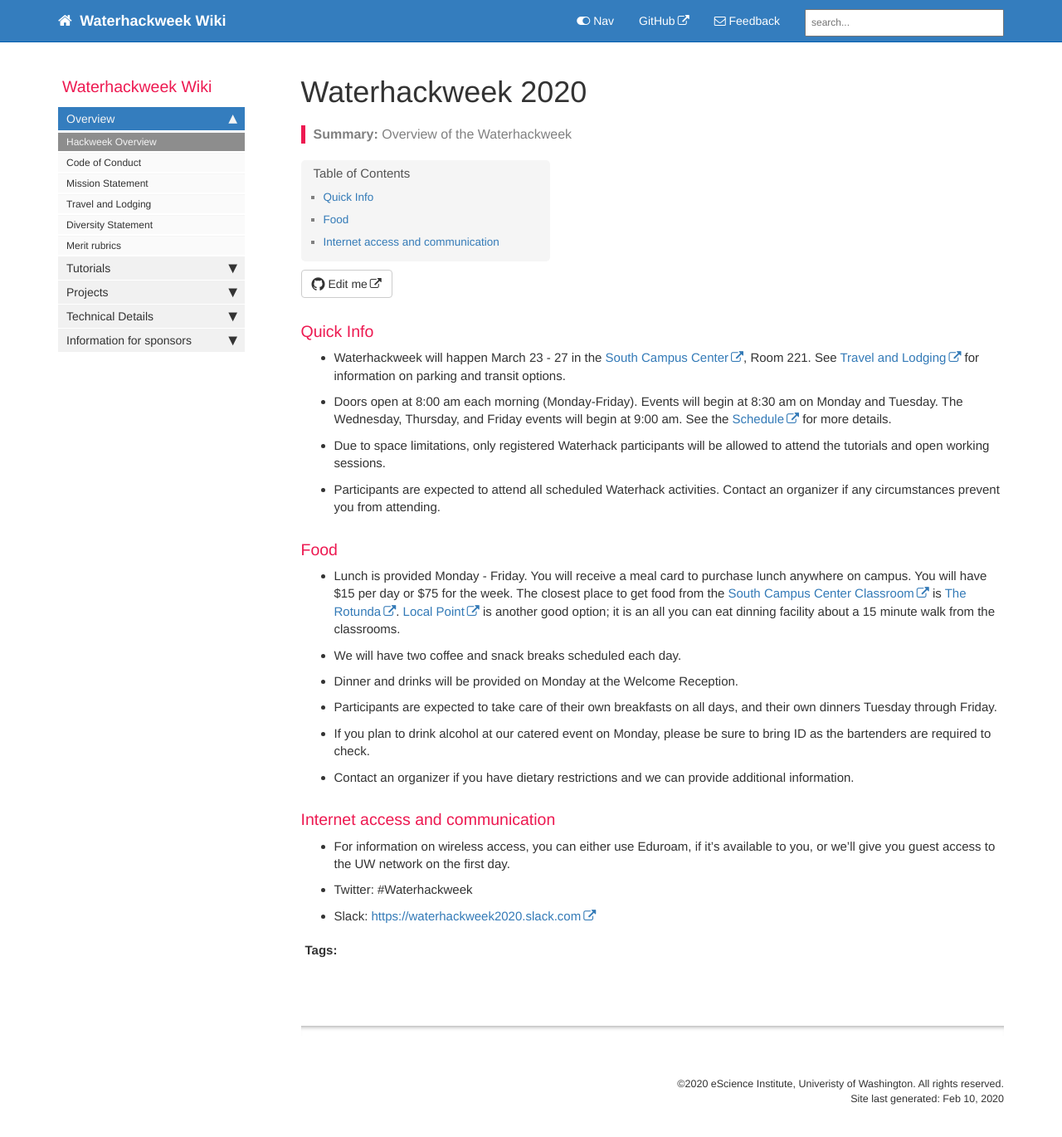
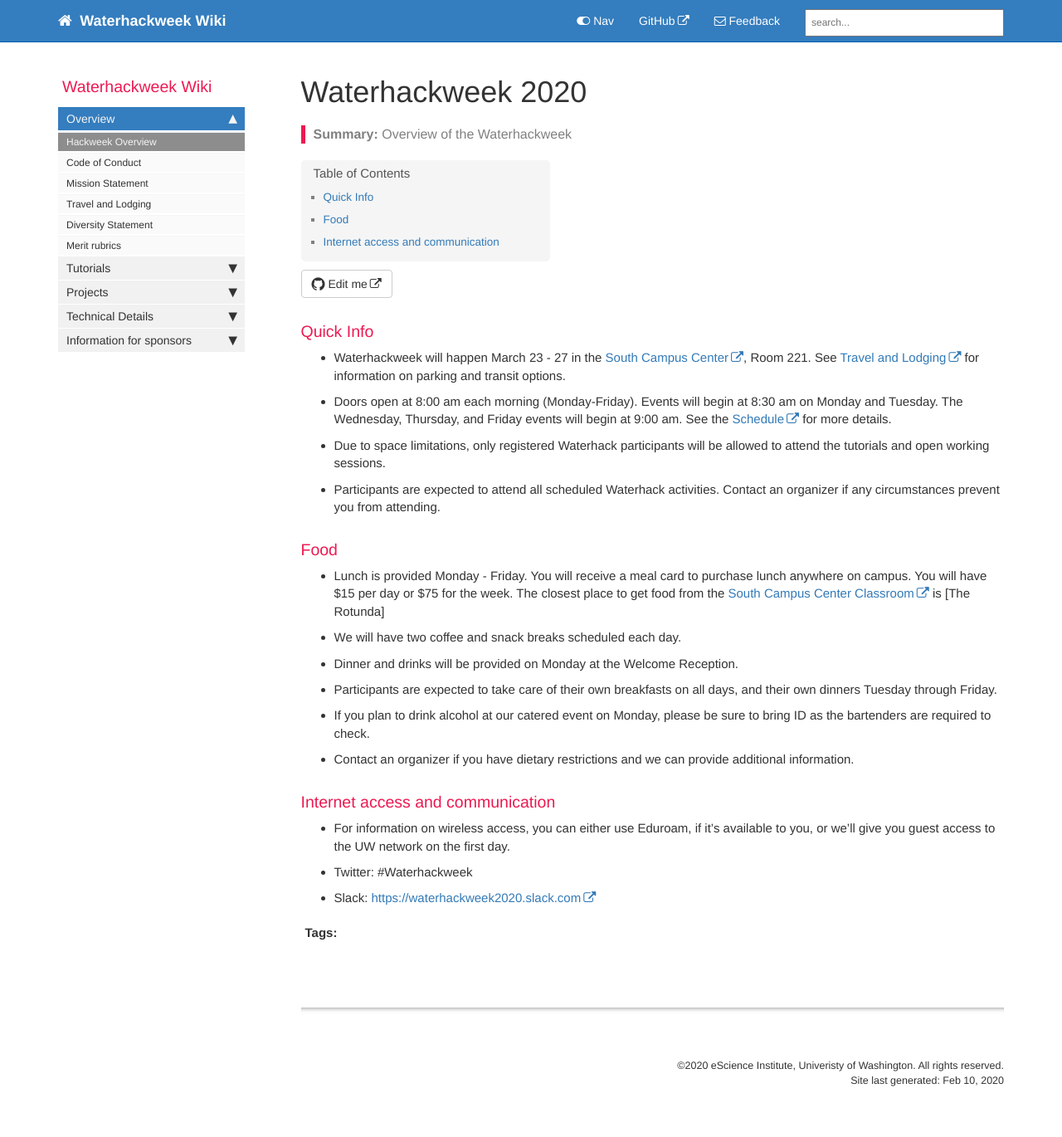
Before and after one commit to waterhackweek/wiki, a Jekyll site: the page built from index.md, in a window 1280 px wide and 1383 px high. Shown: the top 1370 px of the window at 83% size. Built offline with Jekyll 4.4.1, drawn with Linux system fonts in a browser that asks for light colours; nearby versions of some CDN libraries; comment, search, counter and statistics services are not loaded.

Commit message:
Update index.md

```diff
--- a/index.md
+++ b/index.md
@@ -13,7 +13,7 @@ summary: Overview of the Waterhackweek
 - Participants are expected to attend all scheduled Waterhack activities. Contact an organizer if any circumstances prevent you from attending.
 
 ### Food
-- Lunch is provided Monday - Friday. You will receive a meal card to purchase lunch anywhere on campus. You will have $15 per day or $75 for the week. The closest place to get food from the [South Campus Center Classroom](https://www.google.com/maps/place/UW+South+Campus+Center/@47.6495125,-122.3129862,17z/data=!3m1!4b1!4m5!3m4!1s0x549014ec0573d0fd:0x92c36f77d79c29d7!8m2!3d47.6495089!4d-122.3107975) is [The Rotunda](https://www.google.com/maps/place/The+Rotunda/@47.6511327,-122.3127829,17z/data=!3m1!4b1!4m5!3m4!1s0x549014edcc167af3:0xb5ac65b12f1dabaf!8m2!3d47.6511327!4d-122.3105889). [Local Point](https://www.google.com/maps/place/Local+Point/@47.6555201,-122.3171532,17z/data=!3m1!4b1!4m5!3m4!1s0x549014f3b7263aa7:0x9b4a428fed19f0fa!8m2!3d47.6555201!4d-122.3149592) is another good option; it is an all you can eat dinning facility about a 15 minute walk from the classrooms.
+- Lunch is provided Monday - Friday. You will receive a meal card to purchase lunch anywhere on campus. You will have $15 per day or $75 for the week. The closest place to get food from the [South Campus Center Classroom](https://www.google.com/maps/place/UW+South+Campus+Center/@47.6495125,-122.3129862,17z/data=!3m1!4b1!4m5!3m4!1s0x549014ec0573d0fd:0x92c36f77d79c29d7!8m2!3d47.6495089!4d-122.3107975) is [The Rotunda]
 - We will have two coffee and snack breaks scheduled each day.
 - Dinner and drinks will be provided on Monday at the Welcome Reception.
 - Participants are expected to take care of their own breakfasts on all days, and their own dinners Tuesday through Friday.
```
